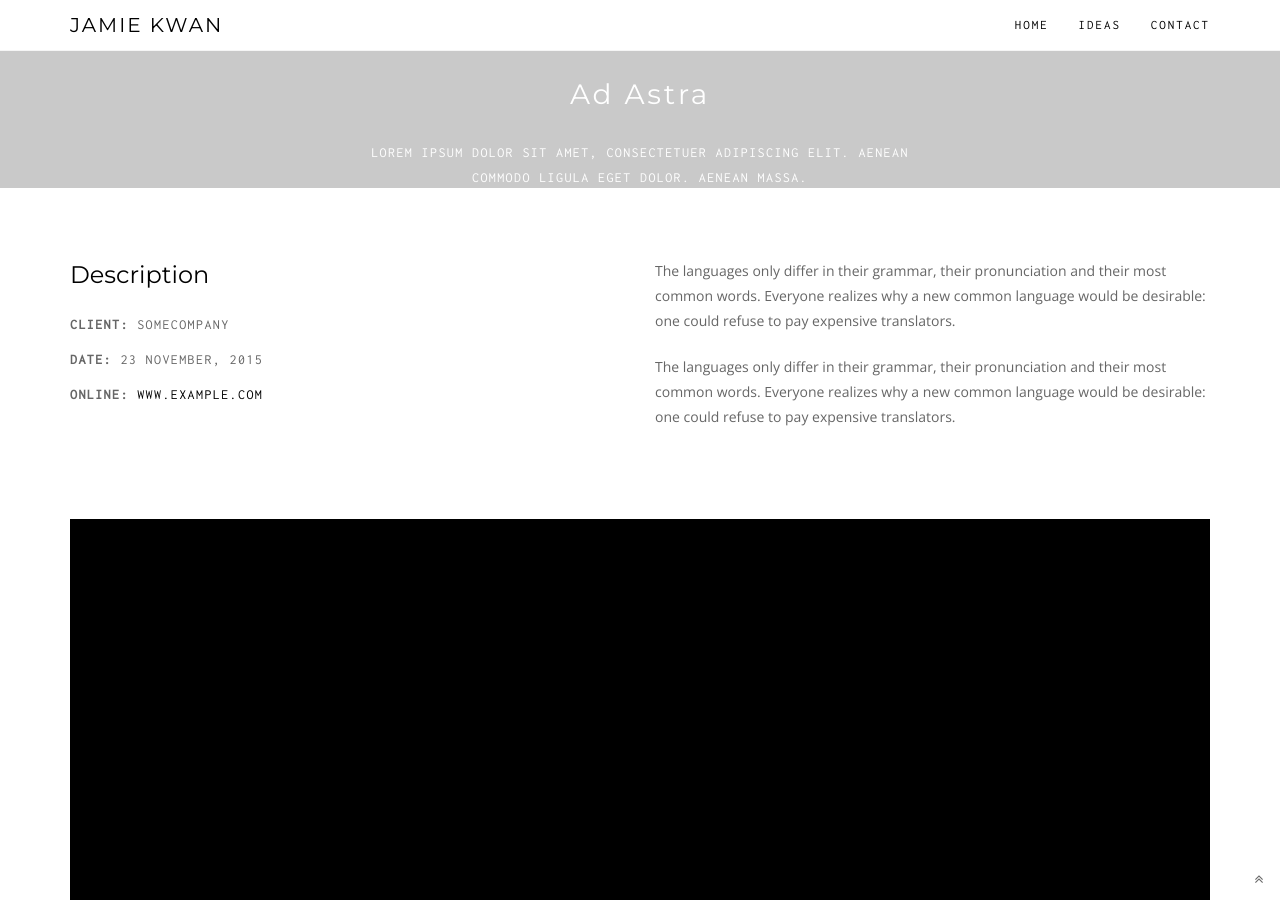
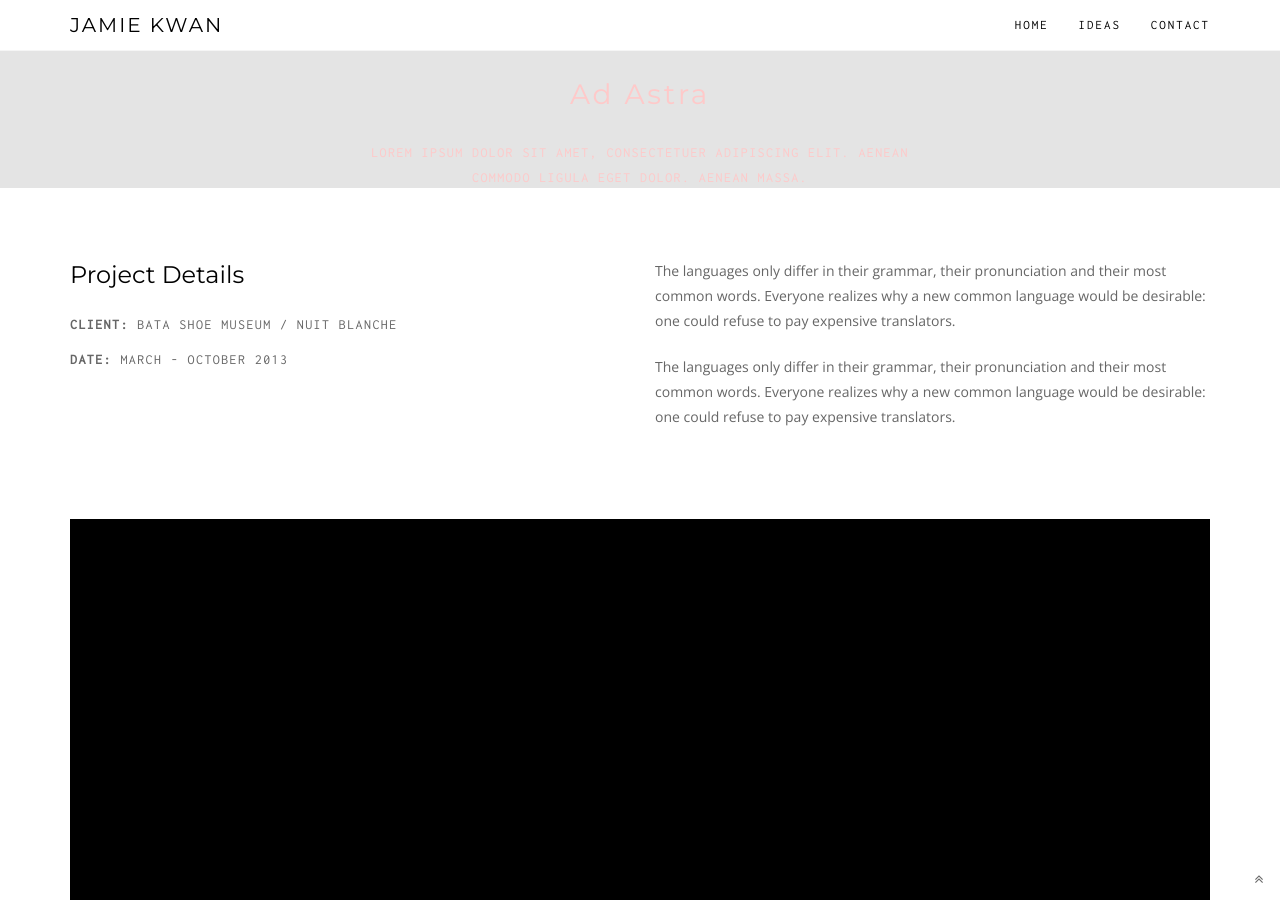
Before and after one commit to jmk91/jamiemkwan, a Jekyll site: the page built from ad-astra.html, in a window 1280 px wide and 900 px high, scrolled down 712 px. Built offline with Jekyll 4.4.1, drawn with Linux system fonts in a browser that asks for light colours.

Commit message:
test project detail adjustments

```diff
--- a/_layouts/portfolio.html
+++ b/_layouts/portfolio.html
@@ -4,7 +4,7 @@ title: Jamie Kwan | Experience Design & Strategy
 ---
 
 <!-- HOME -->
-	<section id="home" class="module-hero module-parallax module-fade module-full-height bg-dark-50" data-background="assets/images/section-1.jpg">
+	<section id="home" class="module-hero module-parallax module-fade module-full-height bg-dark-50" style="color:{{page.color}}">
 
 		<div class="hs-caption container">
 			<div class="caption-content">
@@ -33,11 +33,11 @@ title: Jamie Kwan | Experience Design & Strategy
 					<div class="col-sm-6">
 
 						<div class="work-details">
-							<h3 class="work-details-title font-alt">Description</h3>
+							<h3 class="work-details-title font-alt">Project Details</h3>
 							<ul>
-								<li class="font-inc"><strong>Client: </strong>SomeCompany</li>
-								<li class="font-inc"><strong>Date: </strong>23 November, 2015</li>
-								<li class="font-inc"><strong>Online: </strong><a href="#" target="_blank">www.example.com</a></li>
+								{% for text in page.client %}<li class="font-inc"><strong>Client: </strong>{{page.client}}</li>{% endfor %}
+
+								{% for text in page.date %}<li class="font-inc"><strong>Date: </strong>{{ page.date }}</li>{% endfor %}
 							</ul>
 						</div>
 
--- a/ad-astra.html
+++ b/ad-astra.html
@@ -1,5 +1,6 @@
 ---
 layout: portfolio
+color: red
 title: Ad Astra
 featureimg: ad-astra
 slogan: "Sic itur ad astra: 'thus you shall go to the stars'."
```
Also changed, not shown: other parts of ad-astra.html (+0 -2 lines).
